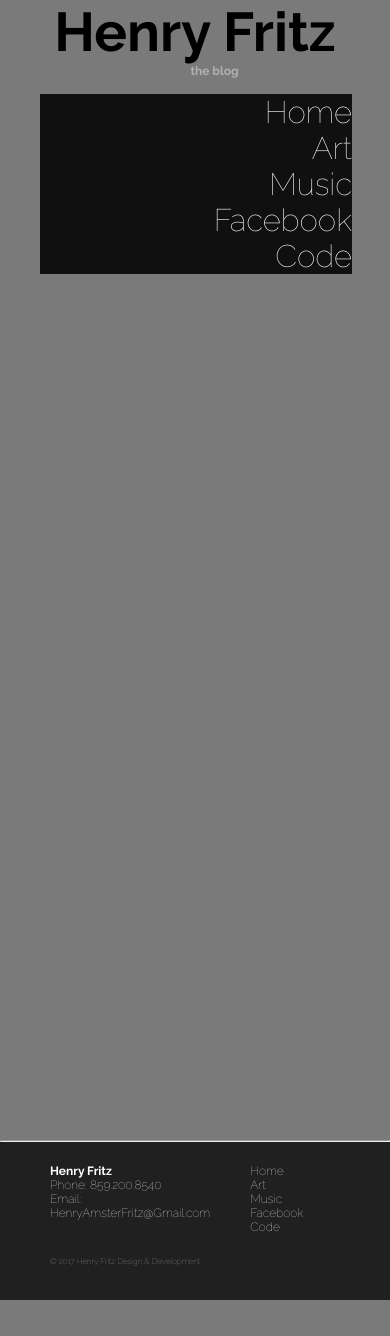
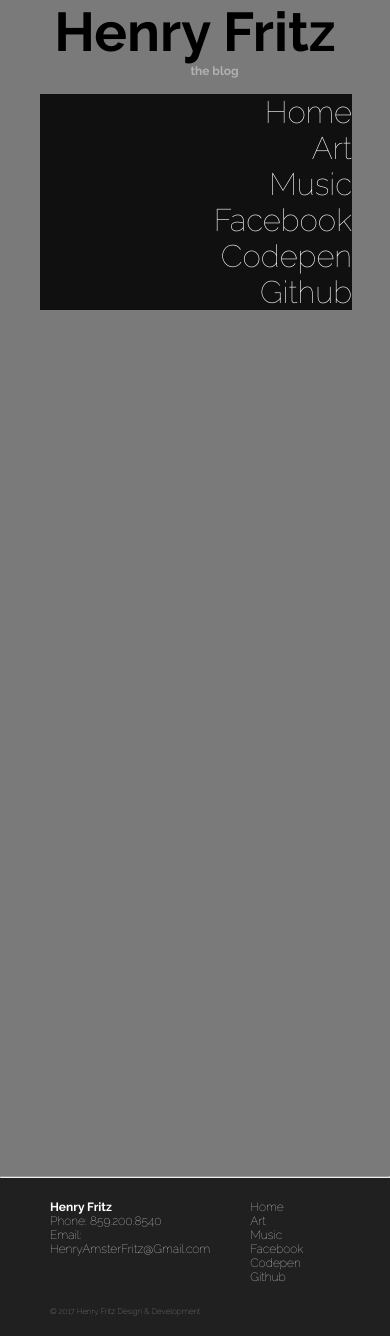
Before and after one commit to henryamster/henryfritzxyz, a website: page client/blog.html in a window 390 px wide. Before the commit the page ends 1300 px from the top, so only its background shows below. Drawn offline with Linux system fonts and the light colour scheme; no server answers.

Commit message:
added github links

```diff
--- a/client/blog.html
+++ b/client/blog.html
@@ -19,11 +19,12 @@
     </header>
     <nav>
       <ul>
-        <a href="http://henryfritz.xyz/"><li>Home</a></li>
-        <a href="https://www.instagram.com/henryamster/"><li>Art</a></li>
-        <a href="https://www.facebook.com/babytgifridays/"><li>Music</a></li>
-        <a href="https://www.facebook.com/henryfritz"><li>Facebook</a></li>
-         <a href="https://codepen.io/henryamster/"><li>Code</a></div></li>
+        <a href="http://henryfritz.xyz/"><li>Home</li></a>
+        <a href="https://www.instagram.com/henryamster/"><li>Art</li></a>
+        <a href="https://www.facebook.com/babytgifridays/"><li>Music</li></a>
+        <a href="https://www.facebook.com/henryfritz"><li>Facebook</li></a>
+         <a href="https://codepen.io/henryamster/"><li>Codepen</li></a>
+         <a href="https://github.com/henryamster/"><li>Github</li></a>
       </ul>
     </nav>
     <section>
@@ -41,13 +42,16 @@
 
       <div><li><strong>Henry Fritz</strong></li>
       <li>Phone: <a href="tel:8592008540"> 859.200.8540</a></li>
-      <li>Email: <a href="mailto:HenryAmsterFritz@Gmail.com?" target="_top"> HenryAmsterFritz@Gmail.com</a></li></div><div>
+      <li>Email: <a href="mailto:HenryAmsterFritz@Gmail.com?" target="_top"> HenryAmsterFritz@Gmail.com</a></li></div>
+      <div>
         <li><a href="http://henryfritz.xyz/">Home</a></li>
         <li><a href="https://www.instagram.com/henryamster/">Art</a></li>
         <li><a href="https://www.facebook.com/babytgifridays/">Music</a></li>
         <li><a href="https://www.facebook.com/henryfritz">Facebook</a></li>
-        <li> <a href="https://codepen.io/henryamster/">Code</a></div></li>
-      </ul></div>
+        <li> <a href="https://codepen.io/henryamster/">Codepen</a></li>
+        <li><a href="https://github.com/henryamster/">Github</a></li>
+      </ul>
+    </div>
     </div>
     <div id="cpy">&copy; 2017 Henry Fritz Design & Development</div>
     </footer>
--- a/client/css/blogstyle.css
+++ b/client/css/blogstyle.css
@@ -43,12 +43,12 @@ img{
      box-shadow: rgba(0,0,0,0.2) 2px 2px;
 }
 
-nav li a{
+nav a{
 
     color:white;
     text-decoration: none;
 }
-nav li a:hover{
+nav a li:hover{
     color:rgb(200,200,200);
 }
 footer{
@@ -154,7 +154,7 @@ article:nth-of-type(2) {
  nav{
      padding:0;
  }
-  nav li {
+  nav a li {
      display:block;
     font-size:8vw;
      text-align: right;
@@ -163,7 +163,7 @@ article:nth-of-type(2) {
      background:rgb(16,16,16);
      width:50vw;
   }
-  nav li:hover{
+  nav a li:hover{
       background:rgb(32,32,32);
   }
 
```
